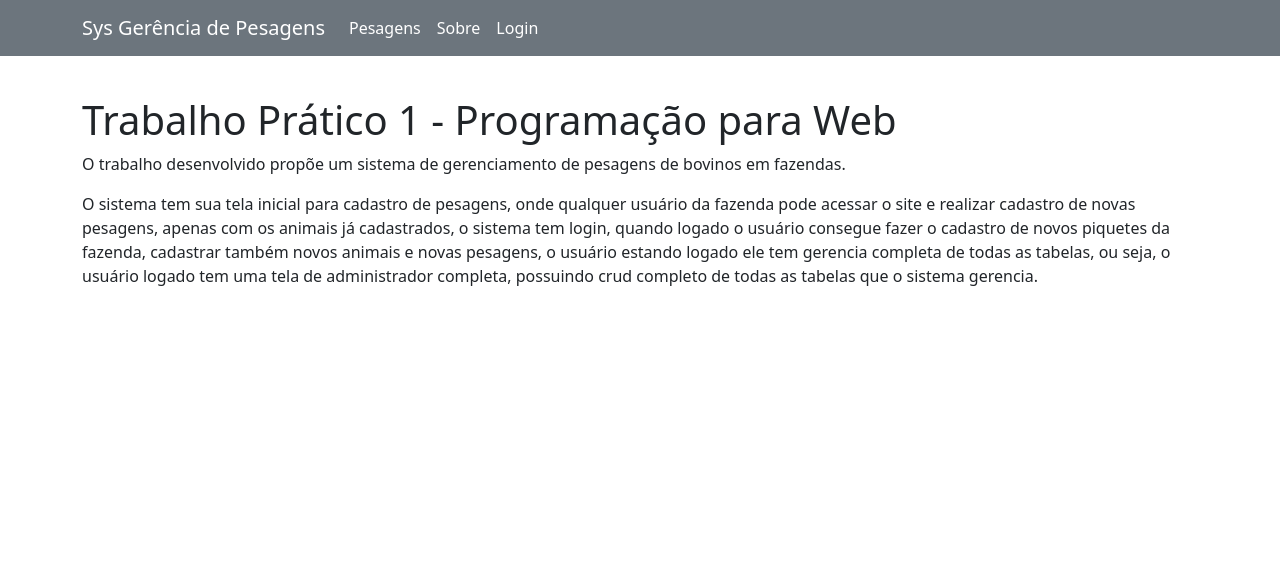
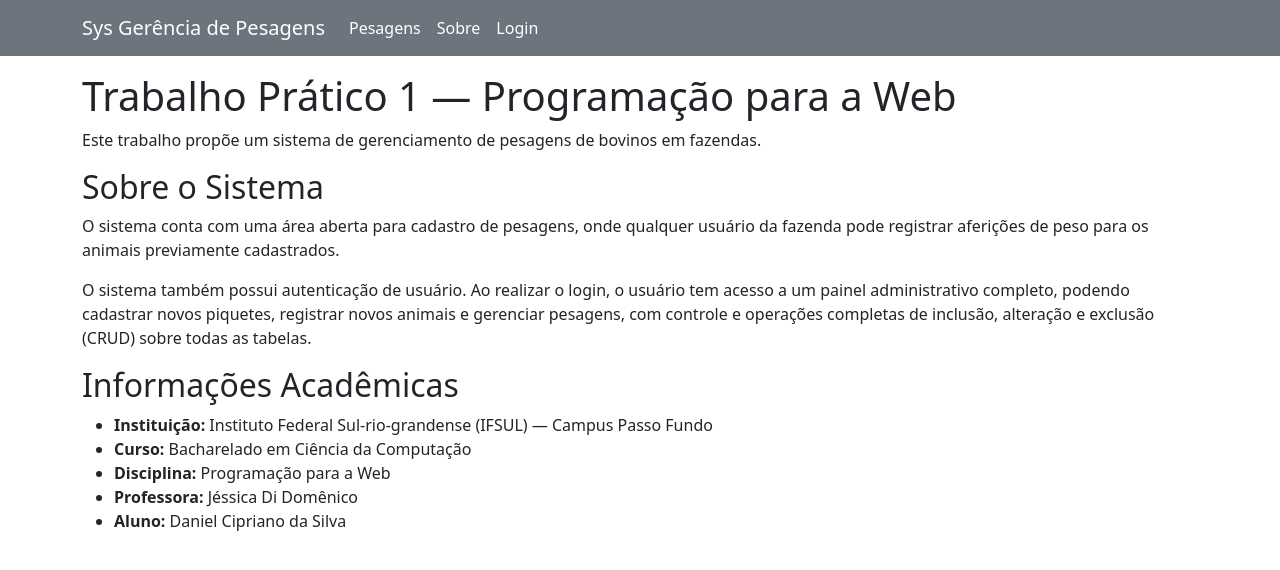
Before and after one commit to danielc-silva/gerenciador-pesagens, a React (Create React App) app: page /sobre in a window 1280 px wide. Shown: the top 570 px of the page. Built offline with nearby package versions, Linux system fonts and the light colour scheme; no server answers.

Commit message:
Ajusta Pág inicial e Sobre

```diff
--- a/src/BemVindo.jsx
+++ b/src/BemVindo.jsx
@@ -1,12 +1,14 @@
-const Sobre = () => {
+const BemVindo = () => {
     return (
         <>
             <br></br>
-            <h1>Atividade da aula 4</h1>
-            <p>Realizando atividade e revisando o conteúdo para fixar e entender melhor.</p>
-            <p>Bem Vindo ao Sistema</p>
+            <h1>Gerenciador de Pesagens Bovinas</h1>
+            <p>Desenvolvido para simplificar o manejo na fazenda, o Gerenciador de Pesagens opera em dois níveis de acesso:<br></br>
+
+                Na lida de campo, os funcionários têm acesso rápido para registrar a pesagem de cada animal na balança de forma simples e sem burocracia.<br></br>
+                Já no painel administrativo, o proprietário conta com ferramentas completas de governança para gerenciar o histórico de pesagens, cadastrar e alocar o rebanho e controlar a capacidade de cada piquete.</p>
         </>
     )
 }
 
-export default Sobre;
+export default BemVindo;
--- a/src/Sobre.jsx
+++ b/src/Sobre.jsx
@@ -1,10 +1,27 @@
 const Sobre = () => {
     return (
         <>
-            <br></br>
-            <h1>Trabalho Prático 1 - Programação para Web</h1>
-            <p>O trabalho desenvolvido propõe um sistema de gerenciamento de pesagens de bovinos em fazendas.</p>
-            <p>O sistema tem sua tela inicial para cadastro de pesagens, onde qualquer usuário da fazenda pode acessar o site e realizar cadastro de novas pesagens, apenas com os animais já cadastrados, o sistema tem login, quando logado o usuário consegue fazer o cadastro de novos piquetes da fazenda, cadastrar também novos animais e novas pesagens, o usuário estando logado ele tem gerencia completa de todas as tabelas, ou seja, o usuário logado tem uma tela de administrador completa, possuindo crud completo de todas as tabelas que o sistema gerencia.</p>
+            <h1>Trabalho Prático 1 — Programação para a Web</h1>
+            <p>
+                Este trabalho propõe um sistema de gerenciamento de pesagens de bovinos em fazendas.
+            </p>
+
+            <h2>Sobre o Sistema</h2>
+            <p>
+                O sistema conta com uma área aberta para cadastro de pesagens, onde qualquer usuário da fazenda pode registrar aferições de peso para os animais previamente cadastrados.
+            </p>
+            <p>
+                O sistema também possui autenticação de usuário. Ao realizar o login, o usuário tem acesso a um painel administrativo completo, podendo cadastrar novos piquetes, registrar novos animais e gerenciar pesagens, com controle e operações completas de inclusão, alteração e exclusão (CRUD) sobre todas as tabelas.
+            </p>
+
+            <h2>Informações Acadêmicas</h2>
+            <ul>
+                <li><strong>Instituição:</strong> Instituto Federal Sul-rio-grandense (IFSUL) — Campus Passo Fundo</li>
+                <li><strong>Curso:</strong> Bacharelado em Ciência da Computação</li>
+                <li><strong>Disciplina:</strong> Programação para a Web</li>
+                <li><strong>Professora:</strong> Jéssica Di Domênico</li>
+                <li><strong>Aluno:</strong> Daniel Cipriano da Silva</li>
+            </ul>
         </>
     )
 }
```
Also changed, not shown: 1 other file (tests, documents, lock files or other folders).
